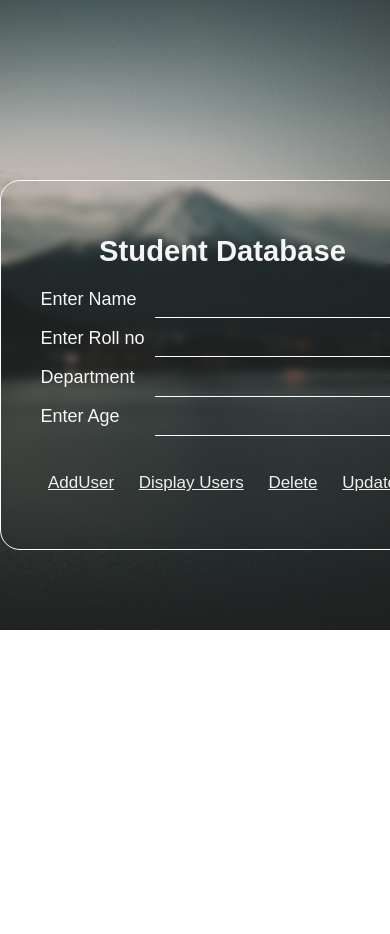
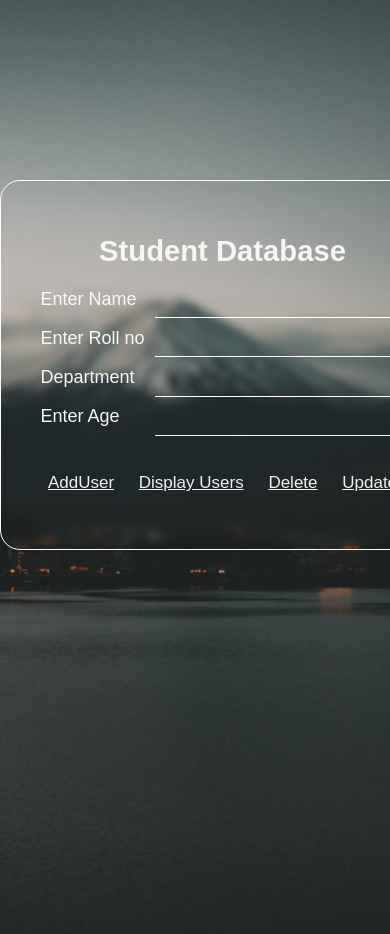
Before and after one commit to Rohith-Donikena/RealTime-Database, a plain HTML site: page index.html in a window 390 px wide. Shown: the top 934 px of the page. Before the commit the page ends 844 px from the top, so only its background shows below. Drawn offline with nearby package versions, Linux system fonts and the light colour scheme.

Commit message:
reposive background

```diff
--- a/index.css
+++ b/index.css
@@ -78,3 +78,14 @@ input{
 div#users > td{
     border:1px solid black;
 }
+
+@media only screen and (max-width: 600px) {
+  body{
+    height: 1000px;
+    background:url('claySm.jpg');
+    background-position: center;
+    background-repeat: no-repeat;
+    background-size: cover;
+    position: relative;
+}
+}
```
Also changed, not shown: claySm.jpg (added).
